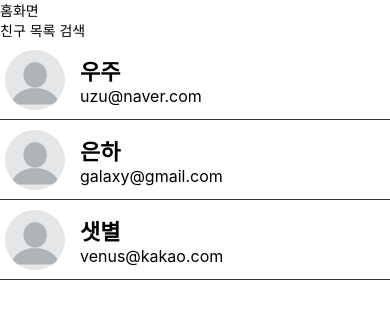
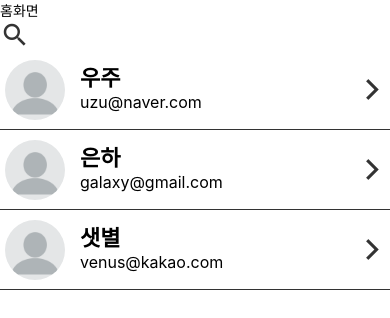
Before and after one commit to Galaxy-104/Exam3_Native, a React Native app: screen / in a window 390 px wide. Shown: the top 318 px of the page. Built offline with nearby package versions, Linux system fonts and the light colour scheme.

Commit message:
feat: 친구 이름 검색 기능 구현

```diff
--- a/components/FriendItem.js
+++ b/components/FriendItem.js
@@ -2,11 +2,12 @@ import React from "react";
 import { View, Text, StyleSheet, Image } from 'react-native'
 
 import Profile from '../assets/imgs/profile.png'
-import Icon from 'react-native-vector-icons'
+import Icon from 'react-native-vector-icons/MaterialIcons'
 
 function FriendItem({ friend }){
   return (
     <View style={styles.friendContainer}>
+      <View style={{ flexDirection: 'row' }}>
         <View style={{ overflow: 'hidden'}}>
           <Image source={Profile} style={styles.friendImage}/>
         </View>
@@ -15,9 +16,10 @@ function FriendItem({ friend }){
           <Text style={styles.friendName}>{friend.name}</Text>
           <Text style={styles.friendEmail}>{friend.email}</Text>
         </View>
+      </View>
 
       <View>
-
+        <Icon name="arrow-forward-ios" color="#333" size={25}/>
       </View>
     </View>
   )
@@ -27,7 +29,7 @@ const styles = StyleSheet.create({
   friendContainer: {
     height: 80,
     flexDirection: 'row',
-    justifyContent: 'flex-start',
+    justifyContent: 'space-between',
     alignItems: 'center',
     borderBottomColor: '#333',
     borderBottomWidth: 1,
--- a/components/FriendsList.js
+++ b/components/FriendsList.js
@@ -3,14 +3,16 @@ import { View, Text, StyleSheet, FlatList } from 'react-native'
 
 import FriendItem from "./FriendItem";
 
-function FriendsList({ friends }){
+function FriendsList({ friends, searchText }){
   return (
     <View>
       <FlatList
         data={friends}
         keyExtractor={ item => `friend-${item.id}` }
         renderItem={({item}) => (
-          <FriendItem friend={item}/>
+          searchText === ''?
+          <FriendItem friend={item}/> :
+          item.name.includes(searchText) && <FriendItem friend={item}/>
         )}
       />
     </View>
--- /dev/null
+++ b/components/SearchFriend.js
@@ -0,0 +1,38 @@
+import React from 'react'
+import { View, Text, StyleSheet, TextInput } from 'react-native'
+
+import Icon from 'react-native-vector-icons/MaterialIcons'
+
+function SearchFriend({ searchText, setSearchText }){
+
+  const handleChange = (text) => {
+    if(/\n/.test(text)){
+      onPress()
+    }else{
+      setSearchText(text)
+    }
+  }
+
+  return (
+    <View style={styles.searchContainer}>
+      <View>
+        <Icon name="search" color="#333" size={30}/>
+      </View>
+
+      <TextInput
+        value={searchText}
+        onChangeText={handleChange}
+      />
+    </View>
+  )
+
+}
+
+const styles = StyleSheet.create({
+  searchContainer: {
+    flexDirection: 'row',
+    alignItems: 'center',
+  }
+})
+
+export default SearchFriend
--- a/screens/Search.js
+++ b/screens/Search.js
@@ -2,6 +2,7 @@ import React, { useState } from 'react'
 import { View, Text } from 'react-native'
 
 import FriendsList from '../components/FriendsList'
+import SearchFriend from '../components/SearchFriend'
 
 function Search(){
 
@@ -11,10 +12,12 @@ function Search(){
     { id: 3, name: '샛별', email: 'venus@kakao.com', address: '부산광역시', interest: '게임' },
   ])
 
+  const [ searchText, setSearchText ] = useState('')
+
   return (
     <View>
-      <Text>친구 목록 검색</Text>
-      <FriendsList friends={friends}/>
+      <SearchFriend searchText={searchText} setSearchText={setSearchText}/>
+      <FriendsList friends={friends} searchText={searchText}/>
     </View>
   )
 }
```
Lines whose indentation alone changed are shown as unchanged.
